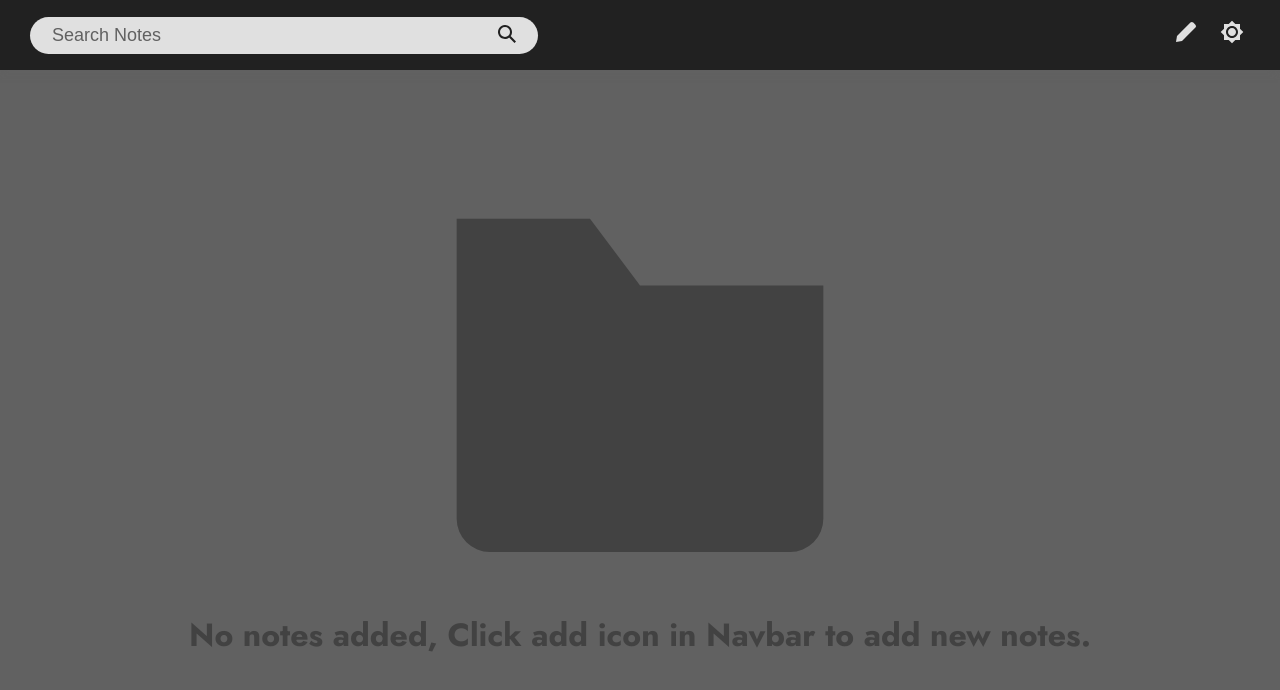
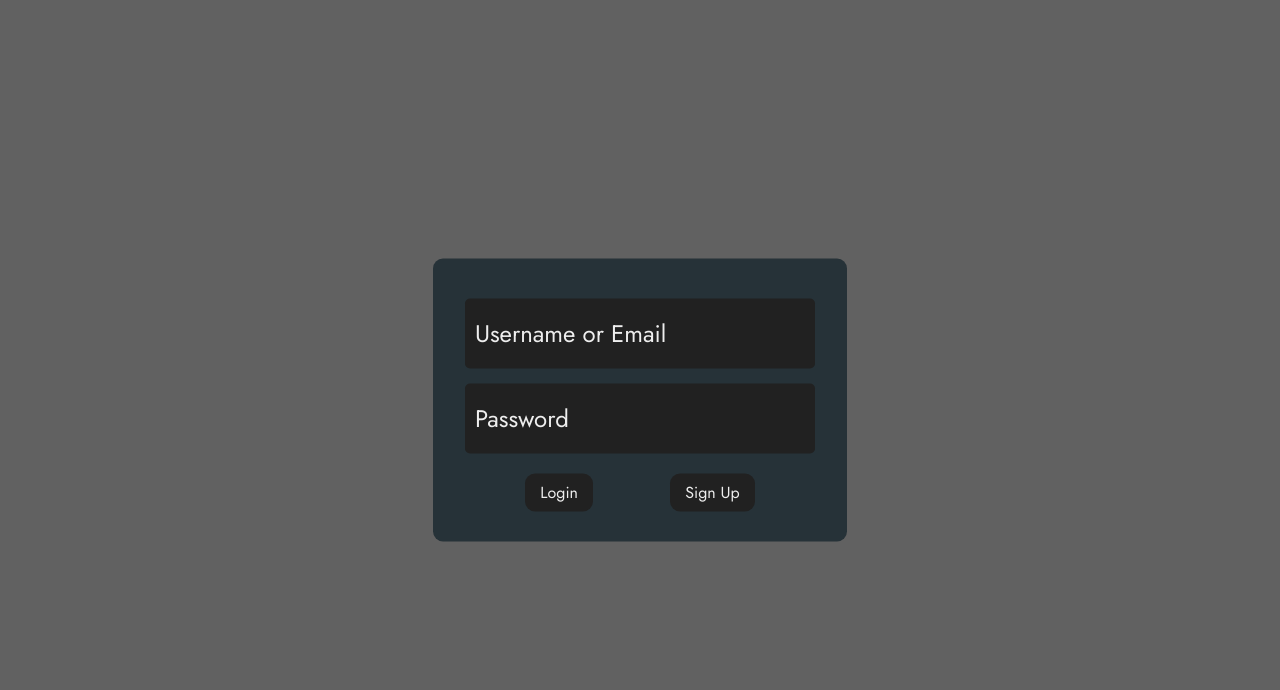
Before and after one commit to logon2ashwin/react-notesApp, a React app: page / in a window 1280 px wide. Shown: the top 690 px of the page. Built offline with nearby package versions, Linux system fonts and the light colour scheme.

Commit message:
added login signup screens

```diff
--- a/app.js
+++ b/app.js
@@ -1,8 +1,8 @@
 import React from "react";
 import ReactDOM from "react-dom";
-import HomeComponent from "./src/index";
+import App from "./src/AppRoutes";
 
 ReactDOM.render(
-  <HomeComponent></HomeComponent>,
+  <App></App>,
   document.getElementById("app")
 );
--- a/package.json
+++ b/package.json
@@ -11,6 +11,7 @@
   "dependencies": {
     "react": "^16.13.1",
     "react-dom": "^16.13.1",
+    "react-router-dom": "^5.1.2",
     "react-transition-group": "^4.3.0"
   },
   "devDependencies": {
@@ -40,6 +41,8 @@
       "@babel/preset-env",
       "@babel/preset-react"
     ],
-    "plugins": ["@babel/plugin-proposal-object-rest-spread"]
+    "plugins": [
+      "@babel/plugin-proposal-object-rest-spread"
+    ]
   }
 }
--- /dev/null
+++ b/src/AppRoutes.jsx
@@ -0,0 +1,18 @@
+import React from "react";
+import { BrowserRouter as Router, Switch, Route, Link } from "react-router-dom";
+import HomeComponent from "./components/Home/Home";
+import Login from "./components/Login/Login";
+
+const App = (props) => {
+  return (
+    <Router>
+      <Switch>
+        <Route path="/home" component={HomeComponent} />
+        <Route path="/login" component={Login} />
+        <Route exact path="/" component={Login} />
+      </Switch>
+    </Router>
+  );
+};
+
+export default App;
--- a/src/commons/scripts/SVGprovider.jsx
+++ b/src/commons/scripts/SVGprovider.jsx
@@ -42,7 +42,7 @@ const SvgProvider = props => {
       case "NoInternet":
         return(
           <svg className={classProp} fill="currentColor" viewBox="0 0 20 20">
-            <path d="M8.257 3.099c.765-1.36 2.722-1.36 3.486 0l5.58 9.92c.75 1.334-.213 2.98-1.742 2.98H4.42c-1.53 0-2.493-1.646-1.743-2.98l5.58-9.92zM11 13a1 1 0 11-2 0 1 1 0 012 0zm-1-8a1 1 0 00-1 1v3a1 1 0 002 0V6a1 1 0 00-1-1z" clip-rule="evenodd" fill-rule="evenodd">
+            <path d="M8.257 3.099c.765-1.36 2.722-1.36 3.486 0l5.58 9.92c.75 1.334-.213 2.98-1.742 2.98H4.42c-1.53 0-2.493-1.646-1.743-2.98l5.58-9.92zM11 13a1 1 0 11-2 0 1 1 0 012 0zm-1-8a1 1 0 00-1 1v3a1 1 0 002 0V6a1 1 0 00-1-1z" clipRule="evenodd" fillRule="evenodd">
             </path>
           </svg>
         );
--- a/src/commons/scss/appStyles.scss
+++ b/src/commons/scss/appStyles.scss
@@ -119,6 +119,22 @@ body[data-theme='dark'] {
     transition: opacity 200ms ease-in;
 }
 
+.dissolve-enter {
+    opacity: 0;
+}
+.dissolve-enter-active {
+    opacity: 1;
+    transition: all 200ms ease-in;
+}
+
+.dissolve-exit {
+    opacity: 1;
+}
+.dissolve-exit-active {
+    opacity: 0;
+    transition: opacity 200ms ease-in;
+}
+
 @keyframes zoomin {
     0% {
         width: 0%;
--- a/src/index.jsx
+++ b/src/components/Home/Home.jsx
@@ -1,12 +1,12 @@
 import React, { Fragment, useState, useEffect } from "react";
-import NavBar from "./components/Navbar/Navbar";
-import NotesList from "./components/NotesList/NotesList";
-import CreateNote from "./components/CreateNote/CreateNote";
-import "./commons/scss/appStyles.scss";
+import NavBar from "../Navbar/Navbar";
+import NotesList from "../NotesList/NotesList";
+import CreateNote from "../CreateNote/CreateNote";
+import "../../commons/scss/appStyles.scss";
 import { CSSTransition } from "react-transition-group";
-import apiProvider from "./commons/scripts/apiHelper";
-import utils from "./commons/scripts/utils";
-import config from "../config";
+import apiProvider from "../../commons/scripts/apiHelper";
+import utils from "../../commons/scripts/utils";
+import config from "../../../config";
 
 const initializeDummyNotes = (count, object) => {
   let placeholder = Array(count);
@@ -25,9 +25,9 @@ const HomeComponent = (props) => {
   const [theme, setTheme] = useState("dark");
   const [showCreateNote, setCreateNote] = useState(false);
   const [skip, setSkip] = useState(0);
-  const [totalCount, setTotalCount] = useState(0);
   const [requestData, setRequestData] = useState({requestProgress: false, islastRequest: false, remainingCount: 0, lastReqProcessed: false});
   const limit = 9;
+  const [totalCount, setTotalCount] = useState(100);
   const [notes,setNotes] = useState( initializeDummyNotes((totalCount > limit ? limit : totalCount), { isLoaded: false }));
   const notesEmptyObj = {
     isError: totalCount === 0,
@@ -52,7 +52,7 @@ const HomeComponent = (props) => {
         getNotes(true);
         return;
       }
-      setNotes(prevState => [...prevState, ...initializeDummyNotes(limit, { isLoaded: false })]);
+      setNotes(prevState => [ ...prevState, ...initializeDummyNotes(limit, { isLoaded: false }) ]);
       getNotes();
     }
   },50);
@@ -116,10 +116,10 @@ const HomeComponent = (props) => {
 
   const createNote = () => {
     let newNoteClone = {...newNote, ...{isLoaded: true}};
-    setNotes([...notes, newNoteClone]);
+    setNotes([...[newNoteClone],...notes]);
     setTotalCount(notes.length);
     setNotesEmpty({notesEmpty,...{isError:false}});
-    setNote({newNote,...emptyNote});
+    setNote({...newNote,...emptyNote});
     toggleCreateNotePopup();
   };
 
--- /dev/null
+++ b/src/components/Login/Login.jsx
@@ -0,0 +1,68 @@
+import React, { Fragment, useState }  from "react";
+import { CSSTransition } from "react-transition-group";
+import "./Login.scss";
+
+const Login = (props) => {
+  const [isCreateAccount, setCreateAccount] = useState(false);
+
+  const login = () => {
+
+  };
+
+  const signup = () => {
+    setCreateAccount(!isCreateAccount);
+  };
+
+  return (
+    <Fragment>
+      <div className="login-page">
+        <div className="login-form-container">
+          {
+            !isCreateAccount &&
+              <div className='login-input-holder'>
+                <input id='LoginuserName' className='login-input' type='text' required/>
+                <label className='login-label' onClick={() => document.getElementById("userName").focus()}>Username or Email</label>
+              </div>
+          }
+
+          {
+            isCreateAccount &&
+              <div className='login-input-holder'>
+                <input id='signupName' className='login-input' type='text' required/>
+                <label className='login-label' onClick={() => document.getElementById("signupName").focus()}>Username</label>
+              </div>
+          }
+
+          {
+            isCreateAccount &&
+            <div className='login-input-holder'>
+              <input id='signupEmail' className='login-input' type='text' required/>
+              <label className='login-label' onClick={() => document.getElementById("signupEmail").focus()}>Email</label>
+            </div>
+          }
+
+          <div className='login-input-holder'>
+            <input id='password' className='login-input' type='text' required/>
+            <label className='login-label' onClick={() => document.getElementById("password").focus()} >Password</label>
+          </div>
+
+          {
+            isCreateAccount &&
+              <div className='login-input-holder'>
+                <input id='signupConfirmPassword' className='login-input' type='text' required/>
+                <label className='login-label' onClick={() => document.getElementById("signupConfirmPassword").focus()} >Confirm Password</label>
+              </div>
+          }
+
+          <div className='login-button-holder'>
+            <button onClick={login} >Login</button>
+            <button onClick={signup} >Sign Up</button>
+          </div>
+
+        </div>
+      </div>
+    </Fragment>
+  );
+};
+
+export default Login;
--- /dev/null
+++ b/src/components/Login/Login.scss
@@ -0,0 +1,81 @@
+.login-page {
+    width: 100%;
+    height: 100vh;
+    .login-form-container {
+        position: fixed;
+        top: 50%;
+        left: 50%;
+        transform: translate(-50%, -50%);
+        width: 30%;
+        height: auto;
+        background-color: var(--appNotesBG);
+        padding: 25px 15px 25px 15px;
+        border-radius: 10px;
+        color: var(--appInputboxText);
+        transition: all 0.5s ease-in-out;
+        .login-input-holder {
+            position: relative;
+            display: flex;
+            justify-content: center;
+            height: 70px;
+            margin: 15px 0px 15px 0px;
+            .login-input {
+                @extend .input;
+                &:focus +.login-label, &:valid +.login-label{
+                    font-size: x-small;
+                    top: 5%;
+                    transform: none;
+                }
+            }
+            .login-label {
+                position: absolute;
+                left: 7%;
+                top: 50%;
+                transform: translateY(-50%);
+                font-size: 1.5em;
+                transform-origin: left top;
+                transition: all 0.3s ease;
+                cursor: text;
+            }
+        }
+        .login-button-holder {
+            display: flex;
+            justify-content: space-evenly;
+            align-items: center;
+            height: 3em;
+            button {
+                @extend .login-button;
+            }
+        }
+    }
+}
+
+.input {
+    font-size: 1.5em;
+    font-family: jost;
+    width: 90%;
+    background-color: var(--appNavBgColor);
+    border: 0;
+    outline: none;
+    color: var(--appInputboxText);
+    border-radius: 5px;
+    text-indent:20px;
+    cursor: text;
+}
+
+.login-button {
+    font-family: 'jost';
+    background-color: var(--appNavBgColor);
+    color: var(--appInputboxText);
+    height: 80%;
+    font-size: 16px;
+    border: none;
+    border-radius: 10px;
+    padding: 0px 15px;
+    cursor: pointer;
+    outline: none;
+    transition: box-shadow ease 0.5s;
+    &:hover {
+        box-shadow: 0px 0 10px 0 var(--appInputboxText);
+    }
+}
```
